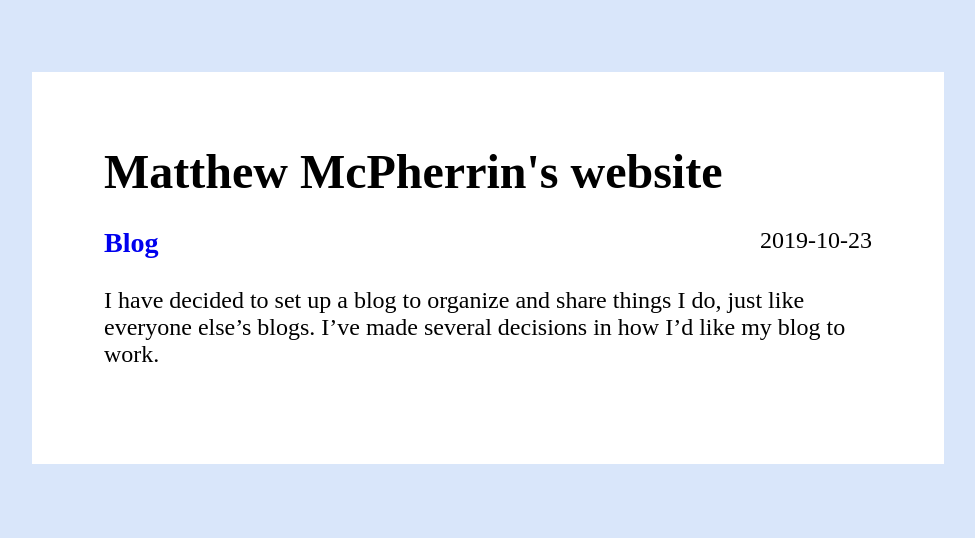
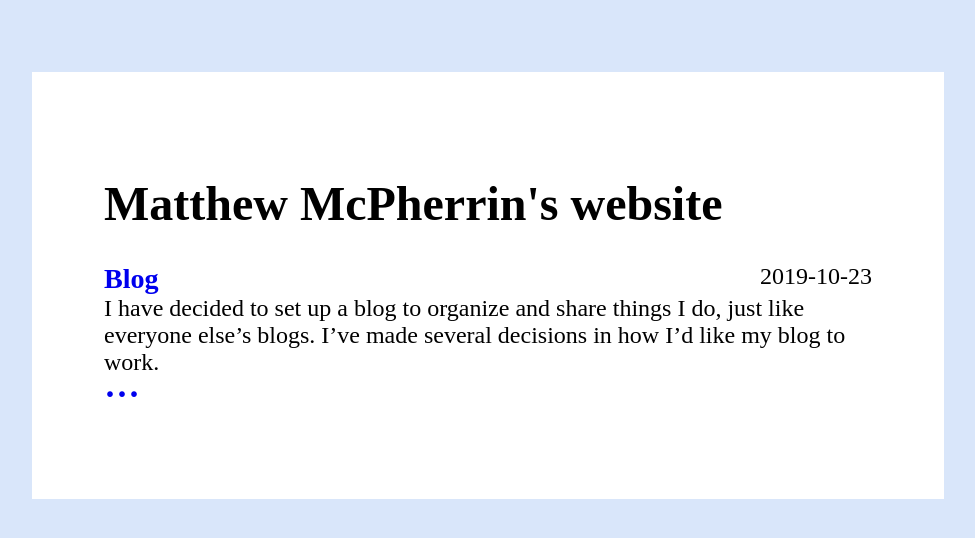
Before and after one commit to mcpherrinm/McPherrin.ca, a Jekyll site: the page built from index.html, in a window 1280 px wide. Shown: the top 538 px of the page, without its empty margins (152-1127 px from the left). Built offline with Jekyll 4.4.1, drawn with Linux system fonts in a browser that asks for light colours.

Commit message:
Add a ... link to the post on the index
fidget around with the styles a bit

```diff
--- a/assets/css/styles.css
+++ b/assets/css/styles.css
@@ -13,7 +13,7 @@ div#main {
   background-color: white;
 }
 
-h1 {
+h2, h3 {
   margin: 0;
 }
 
@@ -24,6 +24,14 @@ span.date {
 ul.posts {
   padding: 0;
   list-style-type: none;
+}
+
+ul.posts p {
+  margin: 0;
+}
+
+ul.posts li {
+  margin-bottom: 1em;
 }
 
 a {
@@ -37,3 +45,8 @@ a:hover {
 h1 > a {
   color: black;
 }
+
+a.more {
+  font-size: 2em;
+  line-height: 0.1em;
+}
--- a/index.html
+++ b/index.html
@@ -8,6 +8,7 @@ layout: page
 	<span class=date>{{ post.date | date: "%F" }}</span>
 	<h3><a href="{{ post.url | relative_url }}">{{ post.title }}</a></h3>
 	{{ post.excerpt }}
+	<a class=more href="{{ post.url | relative_url }}">...</a>
 </li>
 {% endfor %}
 </ul>
```
